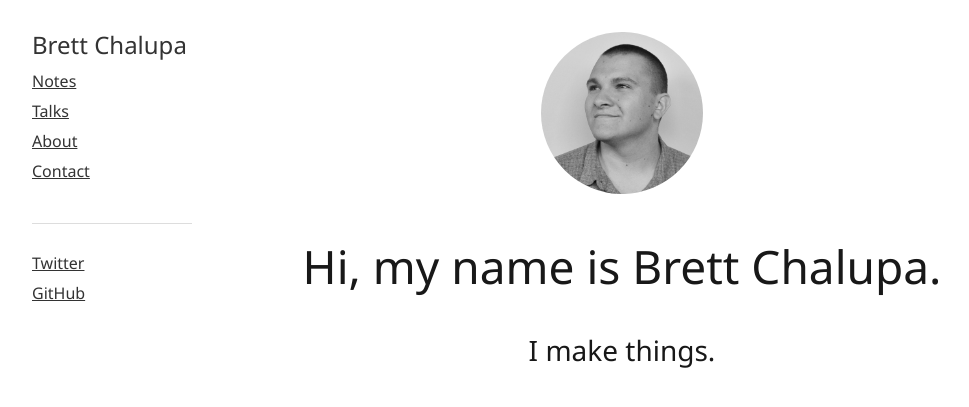
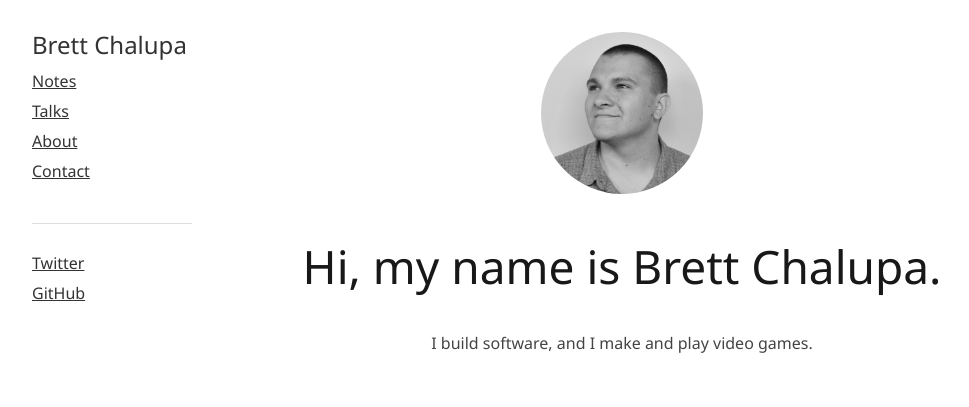
Before and after one commit to brettchalupa/brettchalupa.github.io, a Jekyll site: the page built from index.html, in a window 1280 px wide. Shown: the top 407 px of the page, without its empty margins (138-1107 px from the left). Built offline with Jekyll 4.4.1, drawn with Linux system fonts in a browser that asks for light colours; Markdown is read by kramdown in place of the engine named in the settings.

Commit message:
Add simple intro to the index
I think it does a simple job of explaining what I do. The About page can
be the more in-depth placed to house my bio.

```diff
--- a/index.html
+++ b/index.html
@@ -8,6 +8,7 @@ title: Brett Chalupa
     <img class="profile" src="/img/brett_chalupa.png" />
 
     <h1>Hi, my name is Brett Chalupa.</h1>
-    <h3>I make things.</h3>
+
+    <p>I build software, and I make and play video games.</p>
   </div>
 </div>
```
